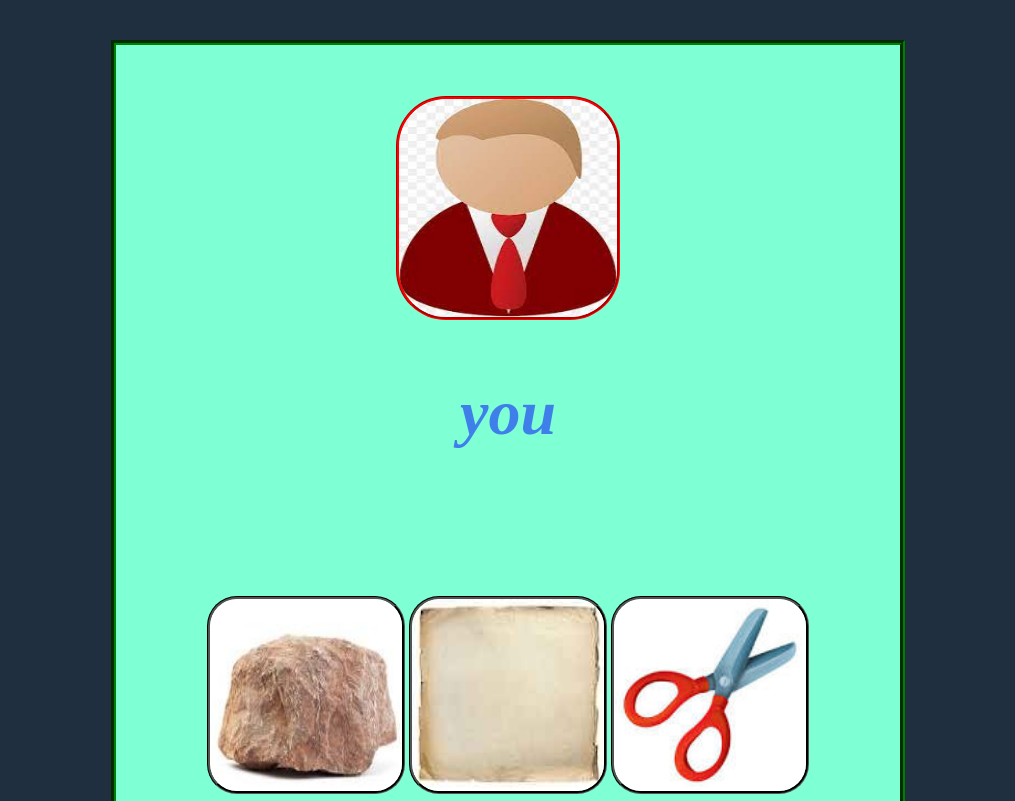
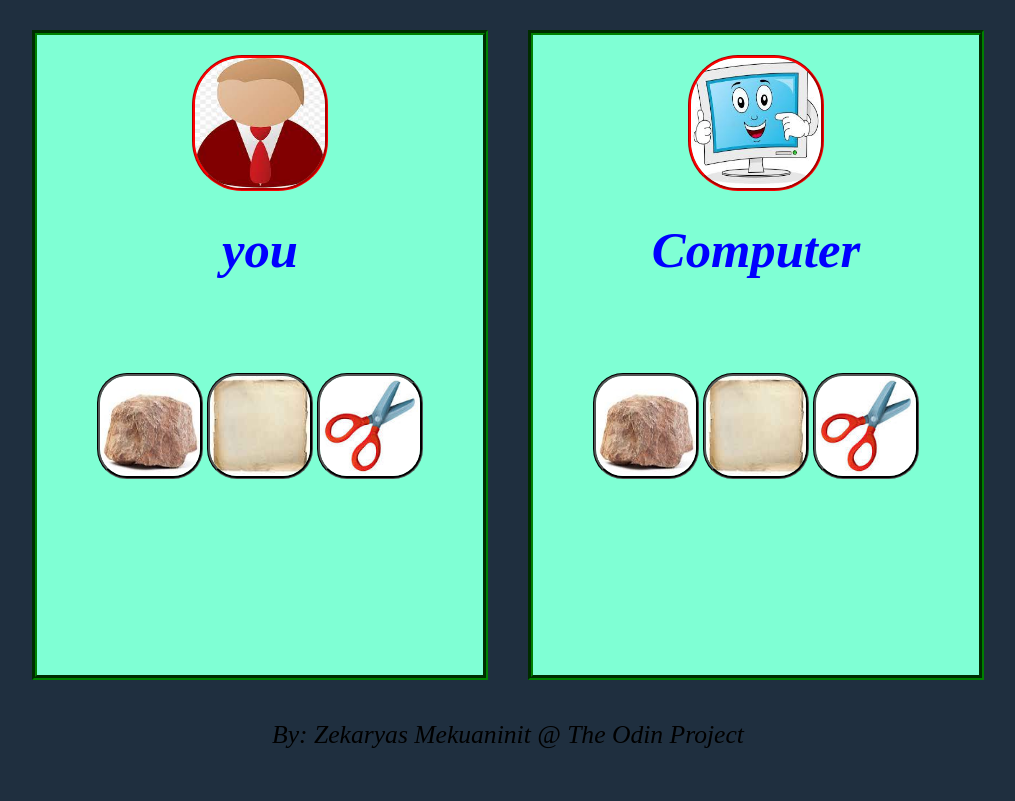
Before and after one commit to zakymaky8/RockPaperC-zers, a plain HTML site: page game/Index.html in a window 1280 px wide. Shown: the top 801 px of the page, without its empty margins (132-1147 px from the left). Drawn offline with Linux system fonts and the light colour scheme.

Commit message:
change some units from  vw to px in Style.css of the main game

```diff
--- a/game/Style.css
+++ b/game/Style.css
@@ -1,13 +1,13 @@
 body {
     box-sizing: border-box;
     background: #1f2f3f;
-    margin-top: 5vh;
-    margin-bottom: 2vh;
+    margin-top: 30px;
+    margin-bottom: 10px;
 }
 .main-container {
     display: flex;
     flex-wrap: wrap;
-    gap: 8vh;
+    gap: 40px;
     justify-content: center;
 }
 .player-container,.computer-container {
@@ -17,29 +17,29 @@ body {
     align-items: center;
     justify-content: space-evenly;
     background-color: aquamarine;
-    padding: 4vw;
-    gap: 7vh;
+    padding: 20px;
+    gap: 30px;
 }
 #you-logo,#computer {
-    width: 17vw;
-    height: 17vw;
+    width: 130px;
+    height: 130px;
     border: red groove 3px;
     border-radius: 50px;
 }
 #rock,#paper,#scissors {
-    width: 15vw;
-    height: 15vw;
+    width: 100px;
+    height: 100px;
     border-radius: 30px;
     border: black groove 3px;
 }
 #player,#computer-name {
     font-weight: 700;
-    font-size: 5vw;
+    font-size: 38pt;
     font-style: italic;
-    color: rgb(0, 0, 255,0.5);
+    color: blue;
 }
 span,#player-score,#computer-score {
-    font-size: 7vw;
+    font-size: xx-large;
 }
 #footer {
     text-align: center;
```
